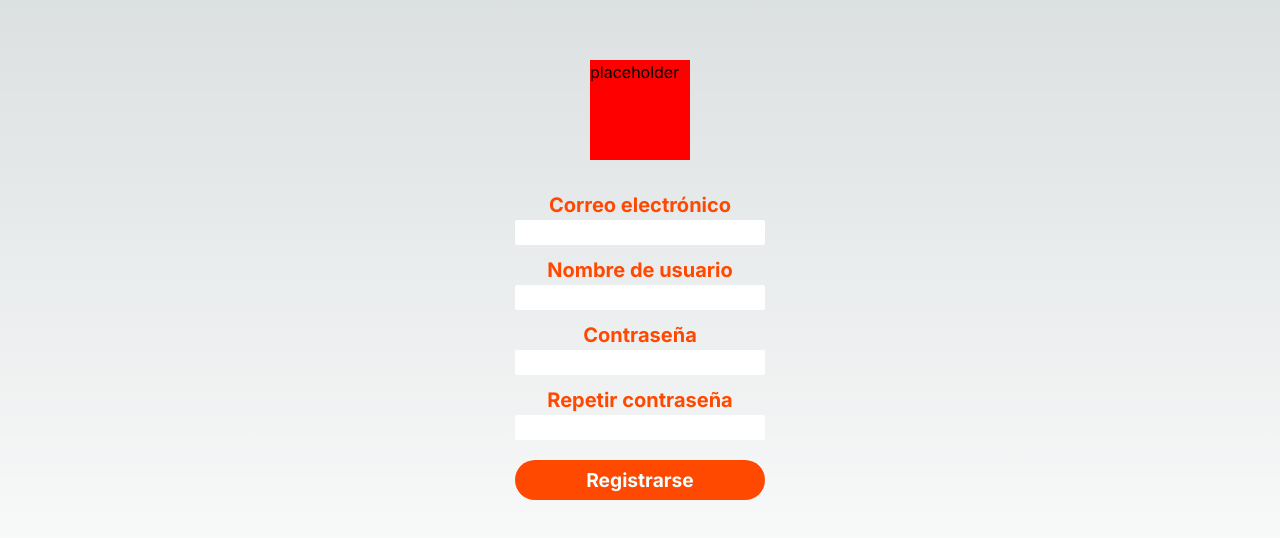
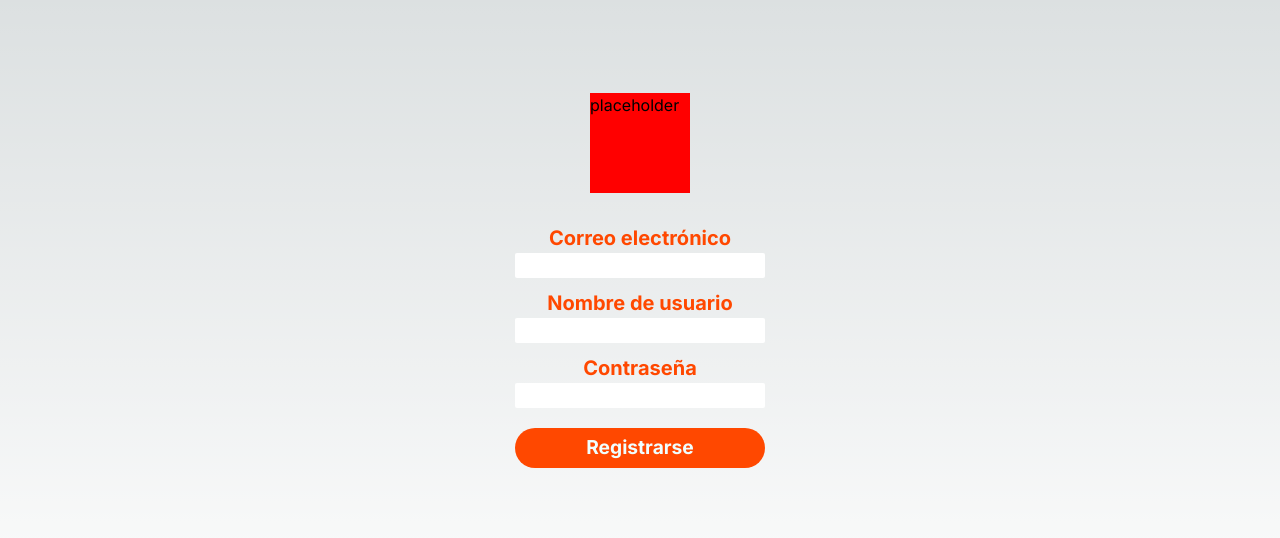
Before and after one commit to diego-venegas/prueba-app-db, a Next.js app: page /signup in a window 1280 px wide. Shown: the part 120-658 px from the top of the page. Built offline with nearby package versions, Linux system fonts and the light colour scheme.

Commit message:
Cambio la pagina de signup y la api de signup

```diff
--- a/package.json
+++ b/package.json
@@ -10,7 +10,9 @@
   },
   "dependencies": {
     "@vercel/postgres": "^0.5.0",
+    "bcrypt": "^5.1.1",
     "next": "^13.4.19",
+    "next-auth": "^4.24.5",
     "react": "^18",
     "react-dom": "^18",
     "zod-form-data": "^2.0.2"
--- /dev/null
+++ b/src/app/api/auth/signup/route.ts
@@ -0,0 +1,16 @@
+import { sql } from '@vercel/postgres';
+import { NextResponse } from 'next/server';
+
+export async function POST(request: Request) {
+
+const { email, username, password } = await request.json();
+  try {
+    if (!email || !username || !password) throw new Error('email, username and password required');
+    console.log({email, username, password});
+    await sql`INSERT INTO Users (Email, Username, Password) VALUES (${email}, ${username}, ${password});`;
+  } catch (error) {
+    console.log({error});
+  }
+  return NextResponse.json({message: 'success'});
+  //return NextResponse.json({ users }, { status: 200 });
+}
--- a/src/app/api/signup/route.ts
+++ /dev/null
@@ -1,26 +0,0 @@
-import { sql } from '@vercel/postgres';
-import { NextResponse } from 'next/server';
-import { zfd } from "zod-form-data";
-
-const schema = zfd.formData({
-  email: zfd.text(),
-  username: zfd.text(),
-  password: zfd.text(),
-});
-
-export async function POST(request: Request) {
-  /*const formData = await request.formData();
-  const email = formData.get('email');
-  const username = formData.get('username');
-  const password = formData.get('password');
-*/
-const { email, username, password } = schema.parse(await request.formData());
-  try {
-    if (!email || !username || !password) throw new Error('email, username and password required');
-    await sql`INSERT INTO Users (Email, Username, Password) VALUES (${email}, ${username}, ${password});`;
-  } catch (error) {
-    return NextResponse.json({ error }, { status: 500 });
-  }
-
-  //return NextResponse.json({ users }, { status: 200 });
-}
--- a/src/app/signup/page.tsx
+++ b/src/app/signup/page.tsx
@@ -1,34 +1,38 @@
 "use client"; // This is a client component
 
 import "./signup.css";
-import React, {useState} from "react";
+import React, {FormEvent, useState} from "react";
 
 export default function SignUp (){
-    /*const [email, setEmail] = useState("");
+    const [email, setEmail] = useState("");
     const [username, setUsername] = useState("");
     const [password, setPassword] = useState("");
 
-    const handleSubmit = async (e: { preventDefault: () => void; }) => {
-        e.preventDefault();
-
-        const user = await fetch("../api/auth/signup", {
-          method: "POST",
-          headers: {
-            "Content-Type": "application/json",
-          },
-          body: JSON.stringify({ email, username, password}),
-        });
-      };*/
+    const handleSubmit = async (e: FormEvent<HTMLFormElement>) => {
+       e.preventDefault();
+       const formData = new FormData(e.currentTarget);
+       const response = await fetch ('/api/auth/signup', {
+              method: 'POST',
+              body: JSON.stringify({
+                     email: formData.get('email'),
+                     username: formData.get('username'),
+                     password: formData.get('password'),
+              }),
+       });
+       console.log({response});
+    };
 
     return (
     <main className="flex min-h-screen flex-col" style={{alignItems:"center", justifyContent:"center"}}>
         <div style={{display: "flex", flexDirection:"column", marginBottom: "20px" , width: "100px", height: "100px", backgroundColor: "red"}}>placeholder</div>
-        <form className="form" action="../api/signup" method="POST">
+        <form className="form" onSubmit={handleSubmit} method="POST">
             <label htmlFor="email" className="labels">Correo electrónico</label>
             <input className="textfields"
                    type="email"
                    id="email"
                    name="email"
+                   value={email}
+                   onChange={(e) => setEmail(e.target.value)}
                    required
             />
 
@@ -37,6 +41,8 @@ export default function SignUp (){
                    type="text"
                    id="username"
                    name="username"
+                   value={username}
+                   onChange={(e) => setUsername(e.target.value)}
                    required
             />
 
@@ -46,14 +52,8 @@ export default function SignUp (){
                    id="password"
                    name="password"
                    minLength={8}
-                   required
-            />
-
-            <label htmlFor="repeat-password" className="labels">Repetir contraseña</label>
-            <input className="textfields"
-                   type="password"
-                   id="repeat-password"
-                   name="repeat-password"
+                   value={password}
+                   onChange={(e) => setPassword(e.target.value)}
                    required
             />
 
```
Also changed, not shown: 1 other file (tests, documents, lock files or other folders).
